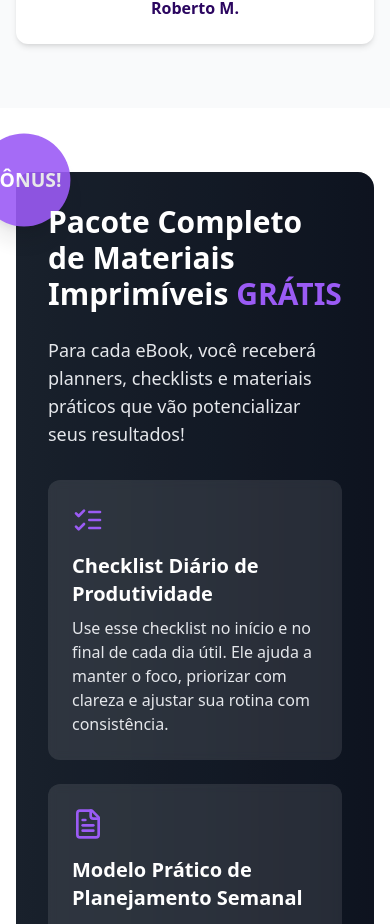
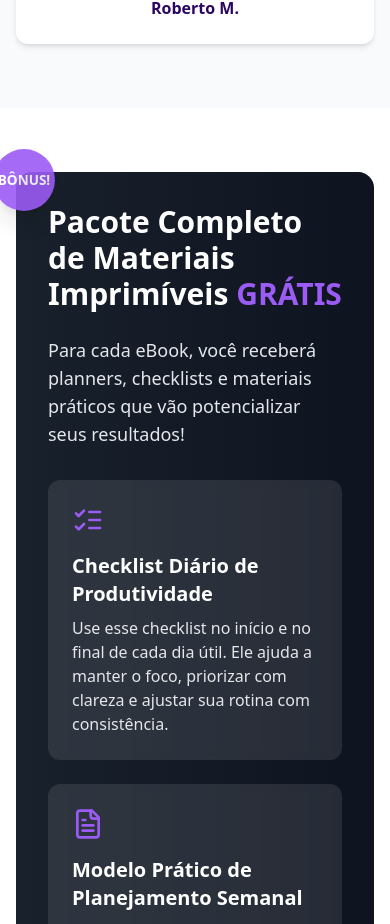
Before and after one commit to FilipeRosa235/life-upgrade-combo-pack, a React (Vite) app: page / in a window 390 px wide. Shown: the part 6793-7717 px from the top of the page. Built offline with nearby package versions, Linux system fonts and the light colour scheme.

Commit message:
Fix: Bonus section mobile view
Adjust the bonus section's mobile view to prevent the "B" from being cut off.

```diff
--- a/src/components/sections/BonusSection.tsx
+++ b/src/components/sections/BonusSection.tsx
@@ -8,10 +8,10 @@ export function BonusSection() {
   };
 
   return (
-    <section className="py-16 px-4 bg-white">
+    <section className="py-16 px-4 bg-white relative">
       <div className="max-w-5xl mx-auto">
         <div className="relative">
-          <div className="absolute -top-10 -left-10 md:-top-14 md:-left-14 w-24 h-24 md:w-32 md:h-32 bg-highlight rounded-full flex items-center justify-center text-white font-bold text-xl md:text-3xl z-10 shadow-xl animate-pulse-slow">
+          <div className="absolute -top-6 -left-6 md:-top-10 md:-left-10 w-16 h-16 md:w-28 md:h-28 bg-highlight rounded-full flex items-center justify-center text-white font-bold text-sm md:text-3xl z-10 shadow-xl animate-pulse-slow">
             BÔNUS!
           </div>
 
```
